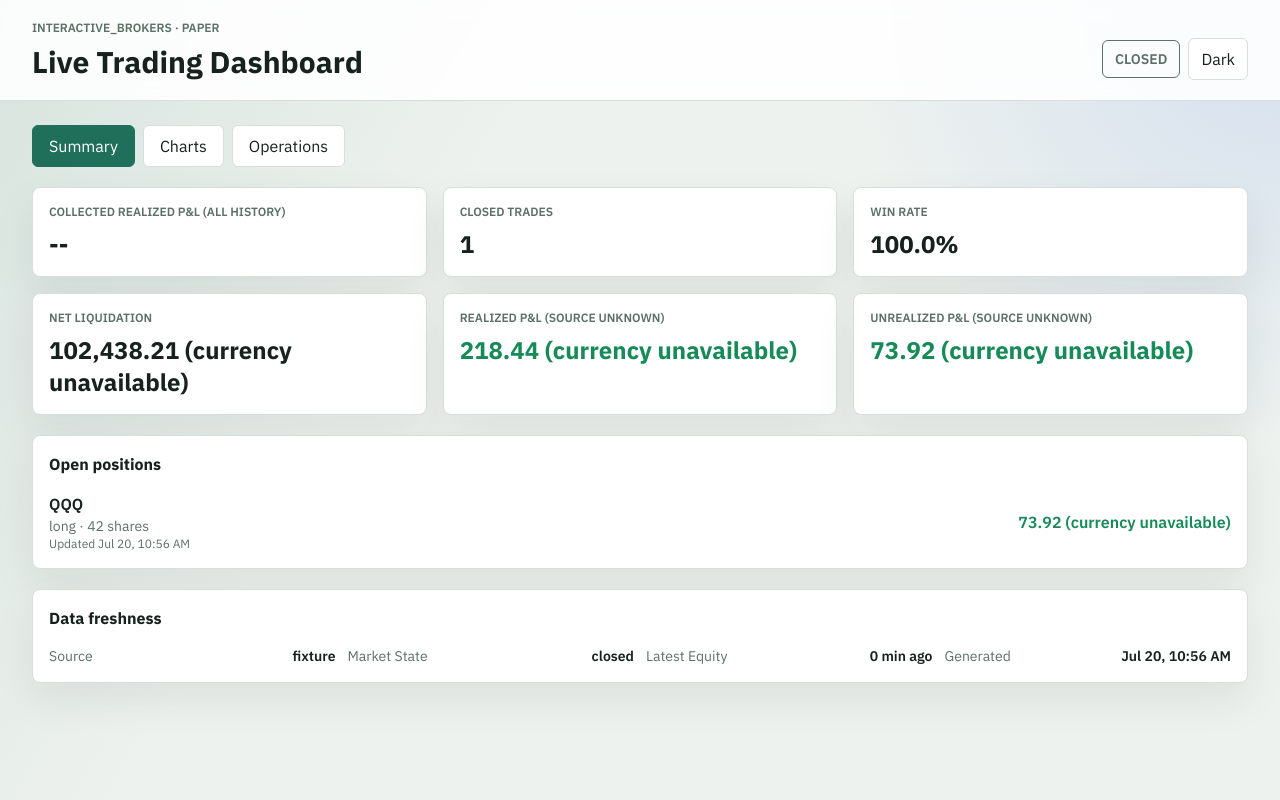
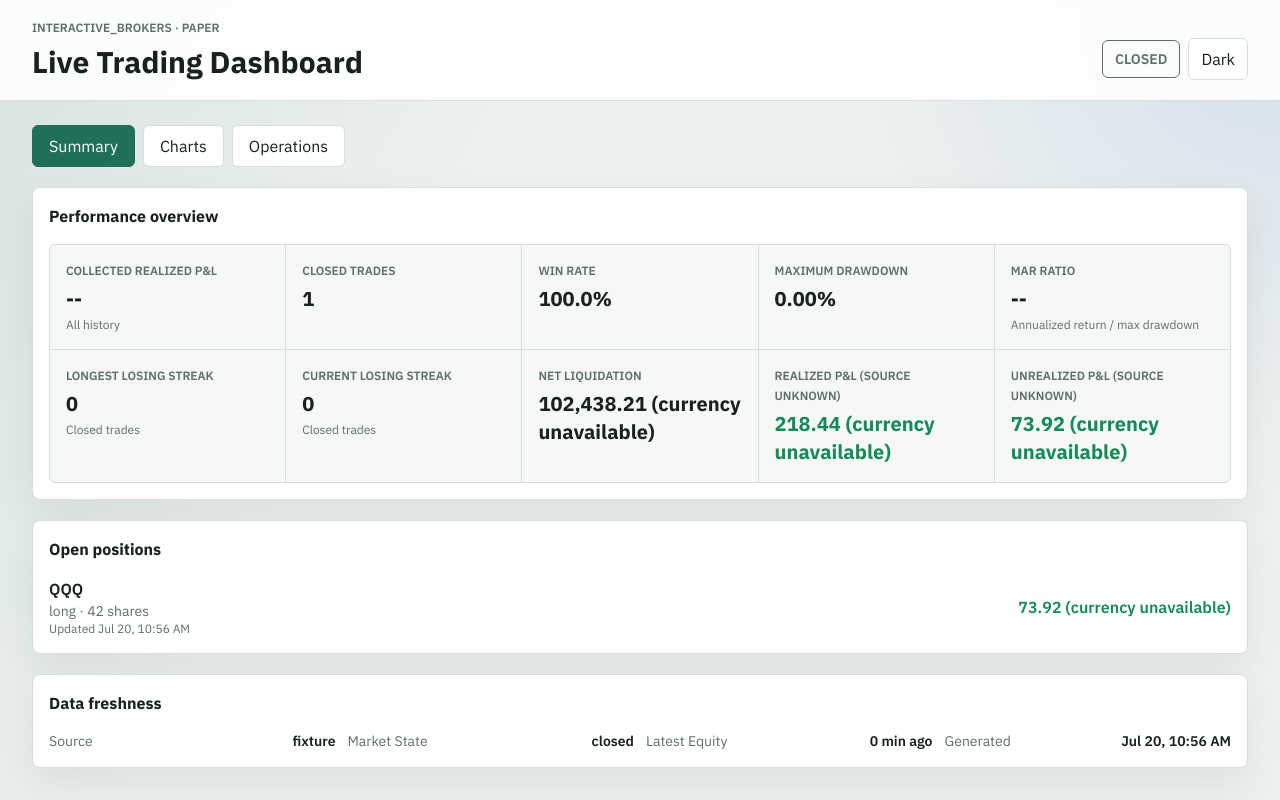
Before and after one commit to Wenting-Luo2993/strategy-lab, a Next.js app in the folder apps/operational-metrics-dashboard/: page / in a window 1280 px wide. Built offline with nearby package versions, Linux system fonts and the light colour scheme.

Commit message:
Consolidate dashboard performance metrics
Co-authored-by: Copilot App <223556219+Copilot@users.noreply.github.com>

Copilot-Session: e0ad3731-c76d-444c-a39c-dbadf816285f

```diff
--- a/apps/operational-metrics-dashboard/src/components/DashboardApp.tsx
+++ b/apps/operational-metrics-dashboard/src/components/DashboardApp.tsx
@@ -15,6 +15,7 @@ import {
   type PnlPresentation,
 } from "@/data/dashboardSelectors";
 import { formatCurrency } from "@/data/formatters";
+import { performanceSummary } from "@/data/performanceSeries";
 import type { DashboardData, Position, PriceBar, StrategyAnnotation, StrategyConfigSummary } from "@/data/types";
 import { EquityCurveChart, TradePnlChart } from "./PerformanceCharts";
 import { PriceChart } from "./PriceChart";
@@ -252,16 +253,23 @@ function SummaryView({ data, realizedPnl, unrealizedPnl, freshnessMinutes, marke
   const { value: pnl, currency: pnlCurrency } = aggregatePnlByCurrency(tradesWithPnl);
   const winners = tradesWithPnl.filter((trade) => Number(trade.pnl) > 0).length;
   const winRate = tradesWithPnl.length ? (winners / tradesWithPnl.length) * 100 : null;
+  const performance = performanceSummary(data.equity, closedTrades);
   return (
     <section className="grid min-w-0 gap-5">
-      <div className="grid min-w-0 gap-4 sm:grid-cols-2 xl:grid-cols-3">
-        <Metric label="Collected realized P&L (all history)" value={formatCurrency(pnl, pnlCurrency)} tone={pnl === null ? undefined : pnl >= 0 ? "profit" : "loss"} />
-        <Metric label="Closed trades" value={number(closedTrades.length, 0)} />
-        <Metric label="Win rate" value={winRate === null ? "--" : `${number(winRate, 1)}%`} />
-        <Metric label="Net liquidation" value={formatCurrency(netLiquidation.value, netLiquidation.currency)} />
-        <Metric label={realizedPnl.label} value={formatCurrency(realizedPnl.value, realizedPnl.currency)} tone={realizedPnl.value === null ? undefined : realizedPnl.value >= 0 ? "profit" : "loss"} />
-        <Metric label={unrealizedPnl.label} value={formatCurrency(unrealizedPnl.value, unrealizedPnl.currency)} tone={unrealizedPnl.value === null ? undefined : unrealizedPnl.value >= 0 ? "profit" : "loss"} />
-      </div>
+      <Panel title="Performance overview">
+        <div className="grid gap-px overflow-hidden rounded-md border border-[var(--border)] bg-[var(--border)] sm:grid-cols-2 lg:grid-cols-3 xl:grid-cols-5">
+          <PerformanceMetric label="Collected realized P&L" value={formatCurrency(pnl, pnlCurrency)} detail="All history" tone={pnl === null ? undefined : pnl >= 0 ? "profit" : "loss"} />
+          <PerformanceMetric label="Closed trades" value={number(closedTrades.length, 0)} />
+          <PerformanceMetric label="Win rate" value={winRate === null ? "--" : `${number(winRate, 1)}%`} />
+          <PerformanceMetric label="Maximum drawdown" value={performance.maximumDrawdownPct === null ? "--" : `${number(performance.maximumDrawdownPct, 2)}%`} tone={performance.maximumDrawdownPct !== null && performance.maximumDrawdownPct > 0 ? "loss" : undefined} />
+          <PerformanceMetric label="MAR ratio" value={number(performance.marRatio, 2)} detail="Annualized return / max drawdown" />
+          <PerformanceMetric label="Longest losing streak" value={number(performance.longestLosingStreak, 0)} detail="Closed trades" />
+          <PerformanceMetric label="Current losing streak" value={number(performance.currentLosingStreak, 0)} detail="Closed trades" tone={performance.currentLosingStreak > 0 ? "loss" : undefined} />
+          <PerformanceMetric label="Net liquidation" value={formatCurrency(netLiquidation.value, netLiquidation.currency)} />
+          <PerformanceMetric label={realizedPnl.label} value={formatCurrency(realizedPnl.value, realizedPnl.currency)} tone={realizedPnl.value === null ? undefined : realizedPnl.value >= 0 ? "profit" : "loss"} />
+          <PerformanceMetric label={unrealizedPnl.label} value={formatCurrency(unrealizedPnl.value, unrealizedPnl.currency)} tone={unrealizedPnl.value === null ? undefined : unrealizedPnl.value >= 0 ? "profit" : "loss"} />
+        </div>
+      </Panel>
       <OpenPositionsPanel positions={activePositions} />
       <Panel title="Data freshness">
         <dl className="grid gap-3 text-sm sm:grid-cols-2 lg:grid-cols-4">
@@ -573,8 +581,14 @@ function Panel({ title, children }: { title: string; children: ReactNode }) {
   return <section className="surface min-w-0 rounded-lg border p-4"><h2 className="mb-4 text-base font-bold">{title}</h2>{children}</section>;
 }
 
-function Metric({ label, value, tone }: { label: string; value: string; tone?: "profit" | "loss" }) {
-  return <div className="surface rounded-lg border p-4"><div className="text-xs font-semibold uppercase text-[var(--muted)]">{label}</div><div className={`mt-2 text-2xl font-bold ${tone === "profit" ? "text-[var(--profit)]" : tone === "loss" ? "text-[var(--loss)]" : ""}`}>{value}</div></div>;
+function PerformanceMetric({ label, value, detail, tone }: { label: string; value: string; detail?: string; tone?: "profit" | "loss" }) {
+  return (
+    <div className="min-w-0 bg-[var(--surface-muted)] p-4">
+      <div className="text-xs font-semibold uppercase leading-5 text-[var(--muted)]">{label}</div>
+      <div className={`mt-1 break-words text-xl font-bold ${tone === "profit" ? "text-[var(--profit)]" : tone === "loss" ? "text-[var(--loss)]" : ""}`}>{value}</div>
+      {detail && <div className="mt-1 text-xs text-[var(--muted)]">{detail}</div>}
+    </div>
+  );
 }
 
 function Stat({ label, value }: { label: string; value: string }) {
--- a/apps/operational-metrics-dashboard/src/data/performanceSeries.ts
+++ b/apps/operational-metrics-dashboard/src/data/performanceSeries.ts
@@ -4,6 +4,13 @@ import type { EquitySnapshot } from "./types";
 export type TimestampValuePoint = {
   time: number;
   value: number;
+};
+
+export type PerformanceSummary = {
+  maximumDrawdownPct: number | null;
+  longestLosingStreak: number;
+  currentLosingStreak: number;
+  marRatio: number | null;
 };
 
 export function equityCurvePoints(equity: EquitySnapshot[]): TimestampValuePoint[] {
@@ -42,6 +49,80 @@ export function tradePnlPoints(trades: DerivedClosedTrade[]): TimestampValuePoin
   });
 }
 
+export function performanceSummary(
+  equity: EquitySnapshot[],
+  trades: DerivedClosedTrade[],
+): PerformanceSummary {
+  const equityPoints = equityCurvePoints(equity);
+  const maximumDrawdownPct = maximumDrawdown(equityPoints);
+  const streaks = losingStreaks(trades);
+  return {
+    maximumDrawdownPct,
+    ...streaks,
+    marRatio: marRatio(equityPoints, maximumDrawdownPct),
+  };
+}
+
+function maximumDrawdown(points: TimestampValuePoint[]): number | null {
+  if (!points.length) {
+    return null;
+  }
+  let peak = points[0].value;
+  let maximumDrawdownPct = 0;
+  for (const point of points) {
+    peak = Math.max(peak, point.value);
+    if (peak <= 0) {
+      continue;
+    }
+    maximumDrawdownPct = Math.max(
+      maximumDrawdownPct,
+      ((peak - point.value) / peak) * 100,
+    );
+  }
+  return maximumDrawdownPct;
+}
+
+function losingStreaks(
+  trades: DerivedClosedTrade[],
+): Pick<PerformanceSummary, "longestLosingStreak" | "currentLosingStreak"> {
+  const chronologicalPnl = trades
+    .filter((trade) => Number.isFinite(trade.pnl))
+    .sort((left, right) => (
+      new Date(left.exitTime).getTime() - new Date(right.exitTime).getTime()
+    ))
+    .map((trade) => Number(trade.pnl));
+  let longestLosingStreak = 0;
+  let currentLosingStreak = 0;
+  for (const pnl of chronologicalPnl) {
+    if (pnl < 0) {
+      currentLosingStreak += 1;
+      longestLosingStreak = Math.max(longestLosingStreak, currentLosingStreak);
+    } else {
+      currentLosingStreak = 0;
+    }
+  }
+  return { longestLosingStreak, currentLosingStreak };
+}
+
+function marRatio(
+  points: TimestampValuePoint[],
+  maximumDrawdownPct: number | null,
+): number | null {
+  if (points.length < 2 || maximumDrawdownPct === null || maximumDrawdownPct <= 0) {
+    return null;
+  }
+  const first = points[0];
+  const last = points[points.length - 1];
+  const elapsedDays = (last.time - first.time) / (24 * 60 * 60);
+  if (first.value <= 0 || last.value <= 0 || elapsedDays <= 0) {
+    return null;
+  }
+  const annualizedReturn = (
+    Math.pow(last.value / first.value, 365.25 / elapsedDays) - 1
+  ) * 100;
+  return annualizedReturn / maximumDrawdownPct;
+}
+
 function toTimestamp(value: string): number | null {
   const timestamp = Math.floor(new Date(value).getTime() / 1000);
   return Number.isFinite(timestamp) ? timestamp : null;
```
Also changed, not shown: 1 other file (tests, documents, lock files or other folders).
